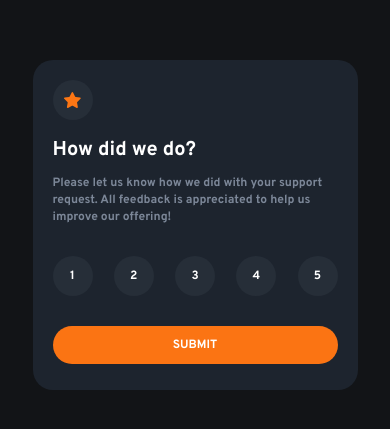
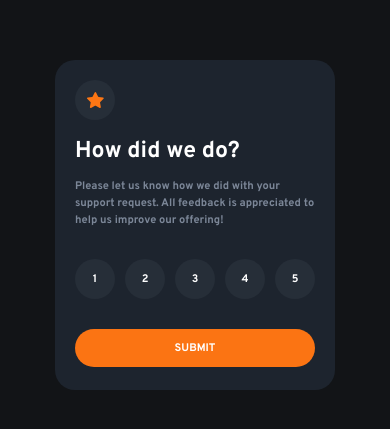
Before and after one commit to sifrult/interactive-rating-component, a plain HTML site: page index.html in a window 390 px wide. Shown: the part 197-626 px from the top of the page. Drawn offline with nearby package versions, Linux system fonts and the light colour scheme.

Commit message:
added media query for phone display

```diff
--- a/assets/css/style.css
+++ b/assets/css/style.css
@@ -6,12 +6,12 @@ body {
     align-items: center;
     font-family: 'Overpass', sans-serif;
     font-weight: 400;
-    font-size: 12px;
+    font-size: 11px;
 }
 
 #box {
     background-color: #1d242e;
-    width: 325px;
+    width: 280px;
     height: 330px;
     border-radius: 20px;
     padding: 20px;
@@ -28,7 +28,7 @@ body {
 }
 
 h1, h2 {
-    font-size: 20px;
+    font-size: 23px;
     margin: 20px 0 15px;
 }
 
@@ -53,3 +53,9 @@ ul {
     color: white;
     border: none;
 }
+
+@media screen and (min-width: 426px){
+ #box {
+    width: 325px;
+ }
+}
```
